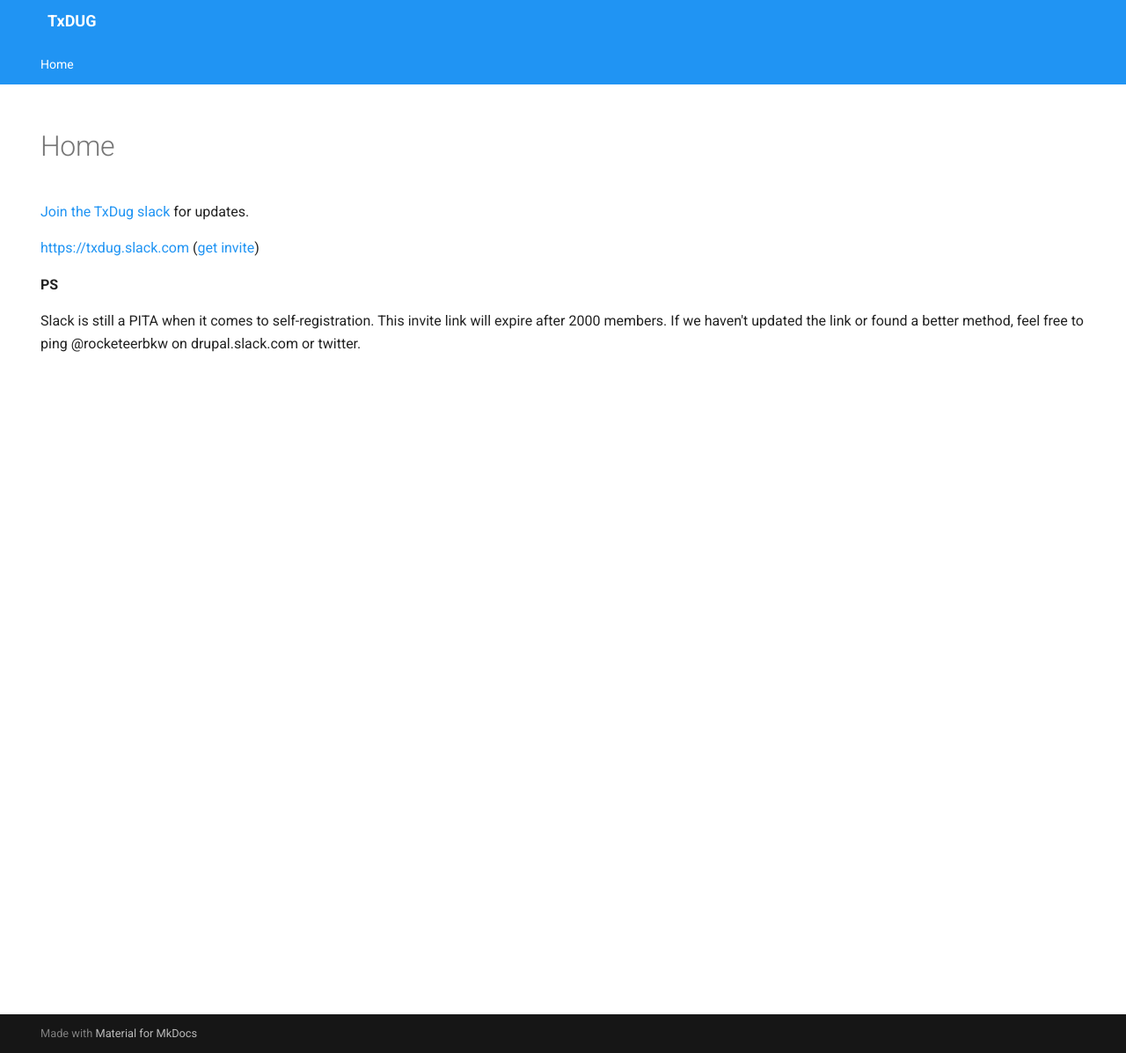
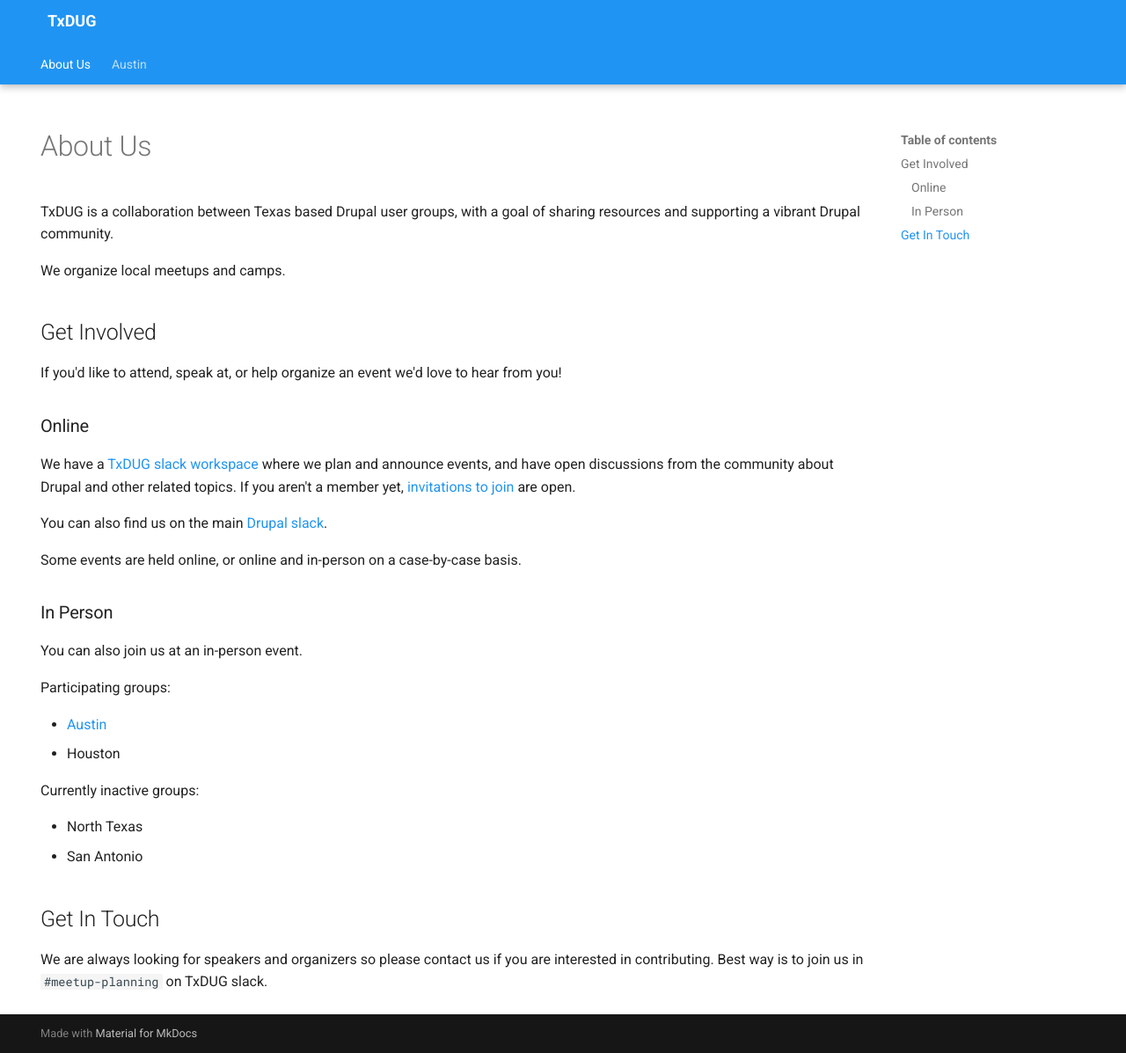
Before and after one commit to jdleonard/txdug.github.io, an MkDocs documentation site: the page built from docs/index.md, in a window 1280 px wide and 1197 px high. Shown: the whole window at 88% size. Built offline with MkDocs 1.6.1 and Material for MkDocs 9.7.7, drawn with Linux system fonts in a browser that asks for light colours.

Commit message:
add About Us and Austin pages

```diff
--- a/docs/index.md
+++ b/docs/index.md
@@ -1,13 +1,48 @@
 ---
 hide:
   - navigation
-  - toc
 ---
 
-[Join the TxDug slack](https://join.slack.com/t/txdug/shared_invite/enQtODYwNDY2NDQ5MDU5LWU0ZGFmYWYxNTcxMmM3N2U3NmYxZmU2NDg0ZTVkZjNmNzQzMDFkODg3MTczZjA5MTQ1MzkzYWVhMmNiZDkxMzA) for updates.
+# About Us
 
-[https://txdug.slack.com](https://txdug.slack.com) ([get invite](https://join.slack.com/t/txdug/shared_invite/enQtODYwNDY2NDQ5MDU5LWU0ZGFmYWYxNTcxMmM3N2U3NmYxZmU2NDg0ZTVkZjNmNzQzMDFkODg3MTczZjA5MTQ1MzkzYWVhMmNiZDkxMzA))
+TxDUG is a collaboration between Texas based Drupal user groups, with a goal of sharing resources
+and supporting a vibrant Drupal community.
 
-**PS**
+We organize local meetups and camps.
 
-Slack is still a PITA when it comes to self-registration. This invite link will expire after 2000 members. If we haven't updated the link or found a better method, feel free to ping @rocketeerbkw on drupal.slack.com or twitter.
+## Get Involved
+
+If you'd like to attend, speak at, or help organize an event we'd love to hear from you!
+
+### Online
+
+We have a [TxDUG slack workspace](https://txdug.slack.com) where we plan and announce events, and
+have open discussions from the community about Drupal and other related topics. If you aren't a
+member yet, [invitations to join][1] are open.
+
+You can also find us on the main [Drupal
+slack](https://www.drupal.org/community/contributor-guide/reference-information/talk/tools/slack).
+
+Some events are held online, or online and in-person on a case-by-case basis.
+
+### In Person
+
+You can also join us at an in-person event.
+
+Participating groups:
+
+ * [Austin](./austin.md)
+ * Houston
+
+Currently inactive groups:
+
+ * North Texas
+ * San Antonio
+
+## Get In Touch
+
+We are always looking for speakers and organizers so please contact us if you are interested in
+contributing. Best way is to join us in `#meetup-planning` on TxDUG slack.
+
+[1]:
+    https://join.slack.com/t/txdug/shared_invite/enQtODYwNDY2NDQ5MDU5LWU0ZGFmYWYxNTcxMmM3N2U3NmYxZmU2NDg0ZTVkZjNmNzQzMDFkODg3MTczZjA5MTQ1MzkzYWVhMmNiZDkxMzA
--- a/mkdocs.yml
+++ b/mkdocs.yml
@@ -8,6 +8,7 @@
   favicon: ""
   features:
     - navigation.tabs
+    - navigation.tabs.sticky
 plugins: []
 extra_css:
   - extra.css
```
Also changed, not shown: docs/austin.md (added, +36 -0 lines).
